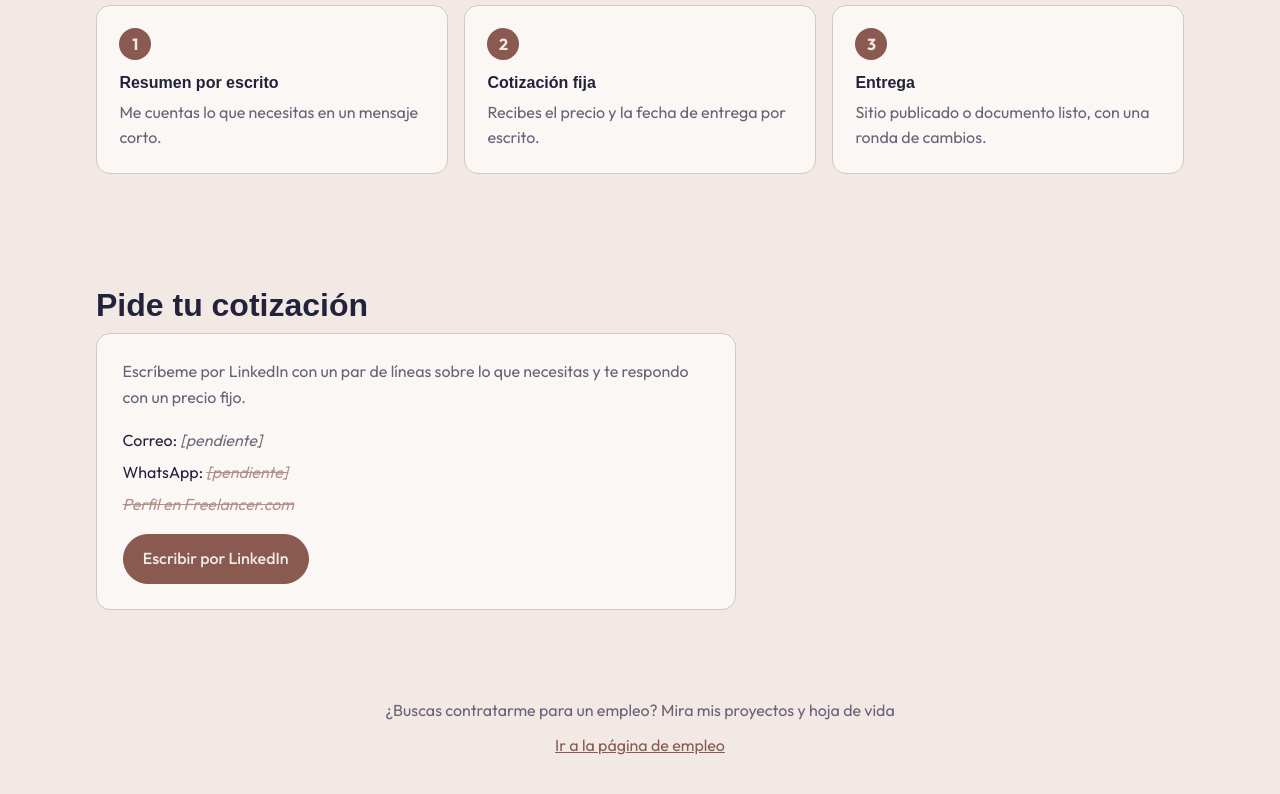
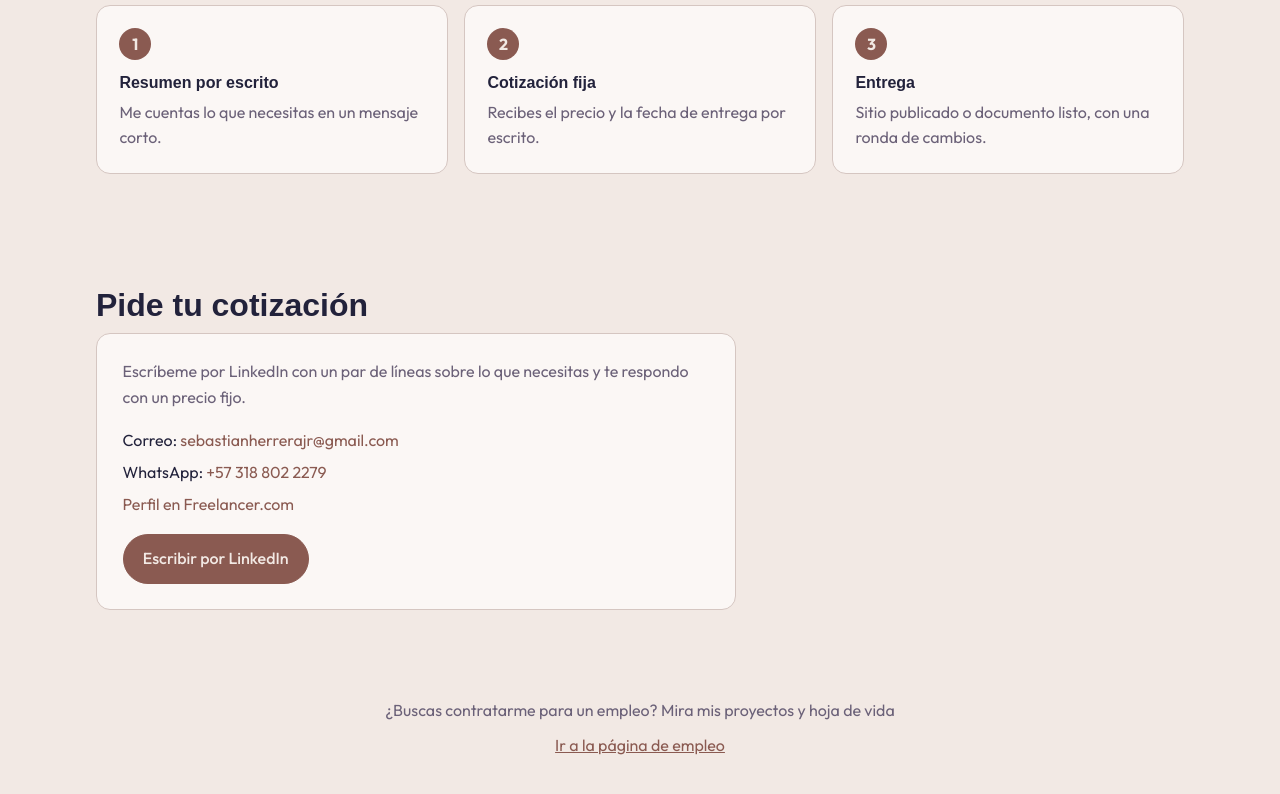
Before and after one commit to soushiki/portfolio, a plain HTML site: page services.html in a window 1280 px wide. Shown: the part 1554-2348 px from the top of the page. Drawn offline with Linux system fonts and the light colour scheme; a web font is replaced by a local one.

Commit message:
Services: real contact (email and WhatsApp from the resume) and the Freelancer.com profile
Co-Authored-By: Claude Opus 5.5 <noreply@anthropic.com>

```diff
--- a/services.html
+++ b/services.html
@@ -225,12 +225,10 @@
           <div class="contact-box">
             <p data-i18n="ct.p">Message me on LinkedIn with a few lines about what you need and I will reply with a fixed price.</p>
             <ul class="contact-list">
-              <!-- TODO Sebastian: email -->
-              <li><span data-i18n="ct.email">Email</span>: <span class="pending" data-i18n="ct.pending">[pending]</span></li>
-              <!-- TODO Sebastian: WhatsApp number for wa.me (international format, digits only) -->
-              <li><span data-i18n="ct.wa">WhatsApp</span>: <a href="https://wa.me/[PENDING]" class="pending" aria-disabled="true" data-i18n="ct.pending">[pending]</a></li>
-              <!-- TODO Sebastian: Freelancer.com profile URL -->
-              <li><a href="#" class="pending" aria-disabled="true" data-i18n="fl.link">Freelancer.com profile</a></li>
+              <!-- Email and WhatsApp as on Sebastian's resume (he confirmed 2026-11-11). -->
+              <li><span data-i18n="ct.email">Email</span>: <a href="mailto:sebastianherrerajr@gmail.com">sebastianherrerajr@gmail.com</a></li>
+              <li><span data-i18n="ct.wa">WhatsApp</span>: <a href="https://wa.me/573188022279" target="_blank" rel="noopener">+57 318 802 2279</a></li>
+              <li><a href="https://www.freelancer.com/u/sebastianh68" target="_blank" rel="noopener" data-i18n="fl.link">Freelancer.com profile</a></li>
             </ul>
             <a class="btn btn-primary" href="https://www.linkedin.com/in/sebastian-herrera-claro-23a0af/" target="_blank" rel="noopener" data-i18n="ct.btn">Message me on LinkedIn</a>
           </div>
```
